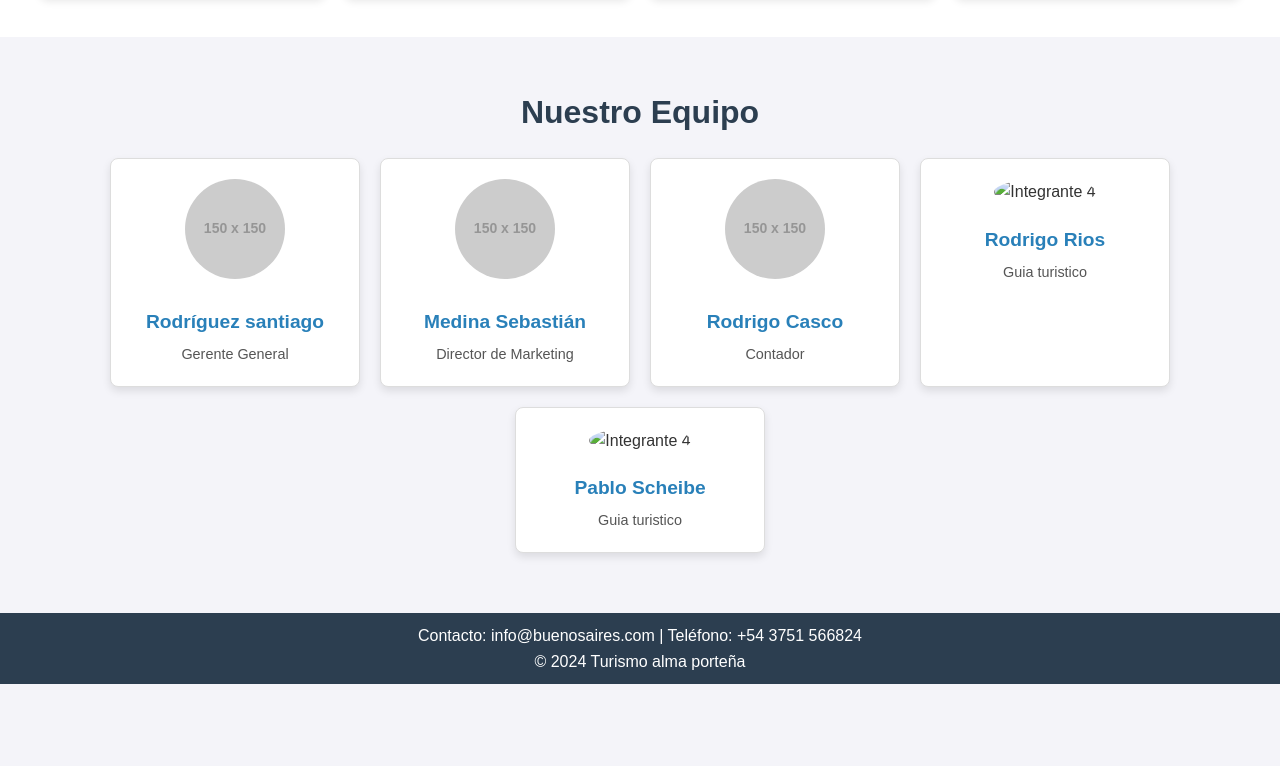
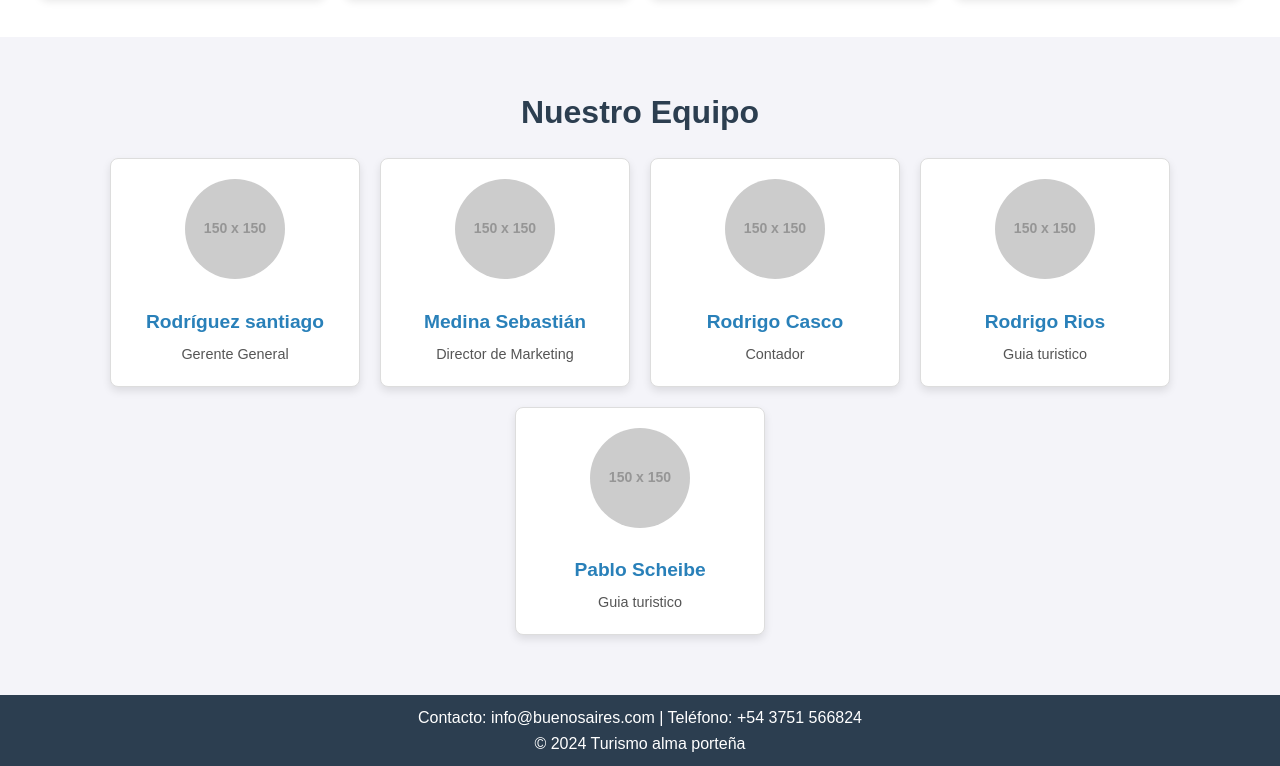
Before and after one commit to SantyR15/SantyR15.github.io, a plain HTML site: page index.html in a window 1280 px wide. Shown: the part 1255-2021 px from the top of the page. Before the commit the page ends 1939 px from the top, so only its background shows below. Drawn offline with Linux system fonts and the light colour scheme; placeholder pictures from the web are drawn by us.

Commit message:
Update index.html

```diff
--- a/index.html
+++ b/index.html
@@ -94,13 +94,13 @@
                 <p></p>
             </div>
             <div class="integrante">
-                <img src="rios.jpg" alt="Integrante 4">
+                <img src="//via.placeholder.com/150" alt="Integrante 4">
                 <h3>Rodrigo Rios</h3>
                 <p>Guia turistico</p>
                 <p></p>
             </div>
             <div class="integrante">
-                <img src="rios.jpg" alt="Integrante 4">
+                <img src="//via.placeholder.com/150 alt="Integrante 4">
                 <h3>Pablo Scheibe</h3>
                 <p>Guia turistico</p>
                 <p></p>
```
